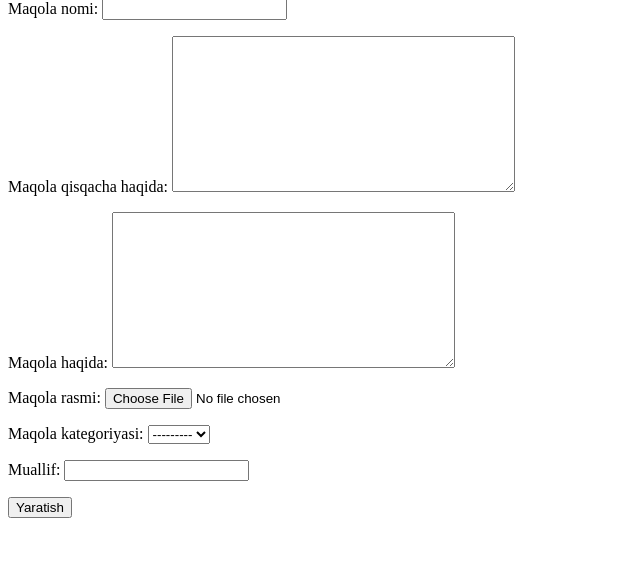
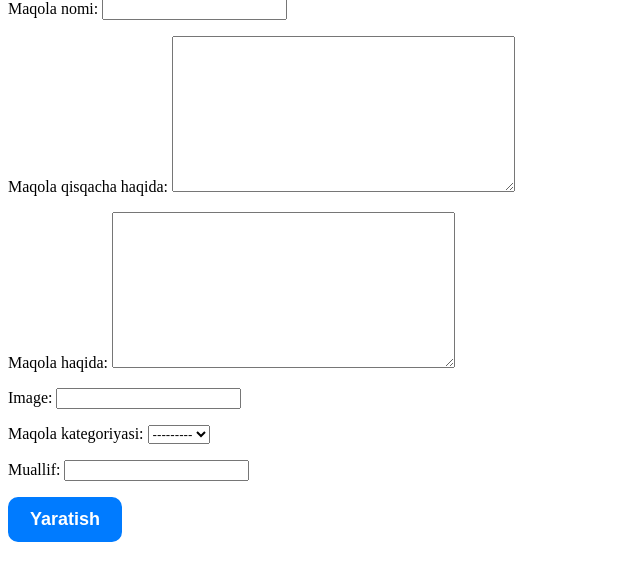
Before and after one commit to asilbek3450/miniblog, a Django app: page /create/ in a window 1280 px wide. Shown: the part 81-662 px from the top of the page, without its empty margins (0-640 px from the left). Run offline with Django 5.2, Linux system fonts and the light colour scheme; data that the repository does not hold is empty.

Commit message:
image URLField qilindi, html da ozgarishlar qilindi

```diff
--- a/blog/admin.py
+++ b/blog/admin.py
@@ -3,5 +3,5 @@ from django.contrib import admin
 from blog.models import BlogPost, BlogCategory
 
 # Register your models here.
-# admin.site.register(BlogPost)
-# admin.site.register(BlogCategory)
+admin.site.register(BlogPost)
+admin.site.register(BlogCategory)
--- a/blog/models.py
+++ b/blog/models.py
@@ -25,7 +25,7 @@ class BlogPost(models.Model):
     title = models.CharField(max_length=128, verbose_name='Maqola nomi')
     description = models.TextField(verbose_name='Maqola haqida')
     short_description = models.TextField(verbose_name='Maqola qisqacha haqida')
-    image = models.ImageField(upload_to='blog_images/', verbose_name='Maqola rasmi')
+    image = models.URLField()
     created_at = models.DateTimeField(auto_now_add=True, verbose_name='Yaratilgan sana')
     category = models.ForeignKey(BlogCategory, on_delete=models.CASCADE, verbose_name='Maqola kategoriyasi')
     slug = models.SlugField(max_length=200, unique=True, verbose_name='Slug', blank=True)
--- a/templates/blog_create.html
+++ b/templates/blog_create.html
@@ -3,6 +3,24 @@
 <head>
     <meta charset="UTF-8">
     <title>Blog yaratish</title>
+    <style>
+    .button {
+        display: inline-block;
+        padding: 10px 20px;
+        font-size: 18px;
+        font-weight: bold;
+        text-decoration: none;
+        color: #fff;
+        background-color: #007bff;
+        border: 2px solid #007bff;
+        border-radius: 10px;
+        transition: background-color 0.3s, color 0.3s;
+    }
+    .button:hover {
+        background-color: #0056b3;
+        color: #fff;
+    }
+    </style>
 </head>
 <body>
 
```
Also changed, not shown: templates/blog_list.html (+19 -6 lines), blog/migrations/0003_alter_blogpost_image.py (added).
